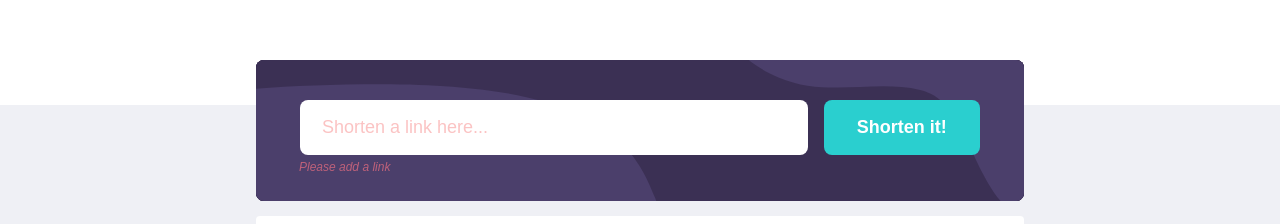
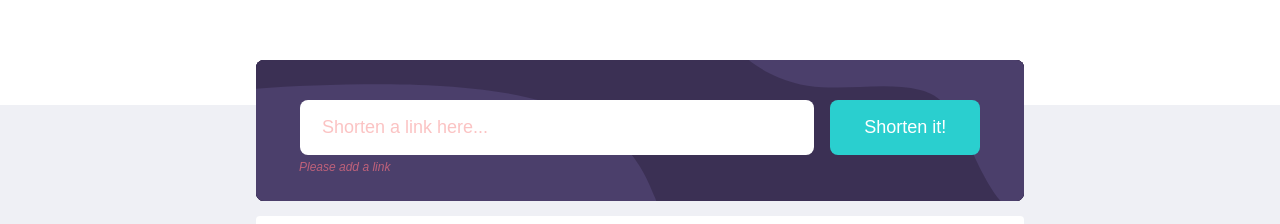
Before and after one commit to AlenJakob/Short-url, a Vue app: page / in a window 1280 px wide. Shown: the top 224 px of the page. Built offline with nearby package versions, Linux system fonts and the light colour scheme.

Commit message:
moved input to new component

```diff
--- /dev/null
+++ b/src/components/SearchBar/Input.vue
@@ -0,0 +1,85 @@
+<template>
+  <div class="bar">
+    <form class="search">
+      <input
+        v-model="input"
+        class="input"
+        type="text"
+        placeholder="Shorten a link here..."
+      />
+      <button @click.prevent="shorten(input)" class="btn btn-action">Shorten it!</button>
+    </form>
+    <label class="txt-warning" for="search">
+      <i>Please add a link</i>
+    </label>
+  </div>
+</template>
+
+<script>
+export default {
+  props: {
+    shorten: { type: Function },
+  },
+  data() {
+    return {
+      input: "",
+    };
+  },
+};
+</script>
+
+<style lang="scss">
+.bar {
+  width: 100%;
+  display: flex;
+  align-self: center;
+  flex-direction: column;
+  & .txt-warning {
+    margin-top: 5px;
+    padding-left: 2px;
+    align-self: flex-start;
+    font-size: 12px;
+    color: #be617a;
+  }
+  & .search {
+    margin-top: 12.5px;
+    display: flex;
+
+    & .input {
+      color: hsl(255, 11%, 22%);
+      font-size: 18px;
+      text-indent: 20px;
+      padding: 15px 0;
+      flex-grow: 5;
+      border: 2px solid transparent;
+      &:hover {
+        border: 2px solid #de6979;
+      }
+      &::placeholder {
+        color: hsla(0, 87%, 67%, 0.384);
+      }
+    }
+    & .btn-action {
+      font-size: 18px;
+      flex-grow: 1;
+    }
+  }
+}
+.btn,
+.input {
+  cursor: pointer;
+  border-radius: 8px;
+  margin: 0 8px;
+}
+.txt-warning {
+  margin-left: 5px;
+}
+.btn {
+  background: hsl(180, 66%, 49%);
+  color: #fff;
+  border: none;
+  &:hover {
+    background: #9be3e2;
+  }
+}
+</style>
--- a/src/components/SearchBar/SearchBar.vue
+++ b/src/components/SearchBar/SearchBar.vue
@@ -3,37 +3,36 @@
     <div class="search-bg"></div>
     <div class="main-bar">
       <div class="search-bar">
-        <div class="bar">
-          <form class="search">
-            <input v-model="input" class="input" type="text" placeholder="Shorten a link here..." />
-            <button @click.prevent="shorten()" class="btn btn-action">Shorten it!</button>
-          </form>
-          <label class="txt-warning" for="search">
-            <i>Please add a link</i>
-          </label>
-        </div>
+        <!-- Input Component with passed method -->
+        <Input :shorten="shorten" />
       </div>
       <div class="links">
         <div class="link" v-for="link in links" :key="link.id">
-          <div class="regular">{{ link.regular }}</div>
+          <div class="regular">{{ link.regularLink }}</div>
           <div class="action">
-            <div class="shorter">{{ link.shorter }}</div>
+            <div class="shorter">{{ link.shorterLink }}</div>
             <button
-              @click="btnStatus(link.id, link.shorter)"
+              @click="btnStatus(link.id, link.shorterLink)"
               class="btn btn-copy"
               :class="link.isActive ? 'isActive' : ''"
-            >{{ link.isActive ? "Copied" : "Copy" }}</button>
+            >
+              {{ link.isActive ? "Copied" : "Copy" }}
+            </button>
           </div>
         </div>
       </div>
-      <h2>{{copied}}</h2>
+      <h2>{{ copied }}</h2>
     </div>
   </div>
 </template>
 
 <script>
-import { uuid } from "./uuid.js"
+import { uuid } from "./uuid.js";
+import Input from "./Input";
 export default {
+  components: {
+    Input,
+  },
   data() {
     return {
       input: "",
@@ -41,20 +40,20 @@ export default {
       links: [
         {
           id: uuid(),
-          regular: "regular link 1",
-          shorter: "shorter link 1",
+          regularLink: "regular link 1",
+          shorterLink: "shorter link 1",
           isActive: false,
         },
         {
           id: uuid(),
-          regular: "regular link 2",
-          shorter: "shorter link 2",
+          regularLink: "regular link 2",
+          shorterLink: "shorter link 2",
           isActive: false,
         },
         {
           id: uuid(),
-          regular: "regular link 3",
-          shorter: "shorter link 3",
+          regularLink: "regular link 3",
+          shorterLink: "shorter link 3",
           isActive: false,
         },
       ],
@@ -62,37 +61,44 @@ export default {
   },
   methods: {
     btnStatus(id, copied) {
-      this.copied = copied
+      this.copied = copied;
       let copiedLinks = [...this.links];
       copiedLinks.map((link) => {
         link.isActive = false;
         return {
           ...link,
-          isActive:
-            link.id === id ? (link.isActive = true) : (link.isActive = false),
+          isActive: link.id === id ? (link.isActive = true) : (link.isActive = false),
         };
       });
     },
-    shorten() {
+    shorten(value) {
+      console.log(value);
       this.links.push({
         id: uuid(),
-        regular: this.input,
-        shorter: this.parseLink(this.input),
+        regularLink: this.validateInput(value),
+        shorterLink: this.parseLink(value),
         isActive: false,
       });
-      console.log("link is shorted" , this.links);
+      console.log("link is shorted", this.links);
     },
-    parseLink(link){
-return link.substr(0,6);
-    }
+    parseLink(link) {
+      return link.substr(0, 6) + "hello";
+    },
+    validateInput(value) {
+      console.log(value);
+      if (value.length < 5) {
+        console.log("to short");
+        return;
+      } else {
+        console.log(value);
+        return value;
+      }
+    },
   },
-  mounted(){
-    // console.log(uuid())
-  }
 };
 </script>
 
-<style lang="scss">
+<style scoped lang="scss">
 .isActive {
   background: hsl(257, 27%, 26%) !important;
 }
@@ -131,41 +137,6 @@ return link.substr(0,6);
     height: 100%;
     z-index: -1;
   }
-  & .bar {
-    width: 100%;
-    display: flex;
-    align-self: center;
-    flex-direction: column;
-    & .search {
-      margin-top: 12.5px;
-      display: flex;
-      & .input {
-        color: hsl(255, 11%, 22%);
-        font-size: 18px;
-        text-indent: 20px;
-        padding: 15px 0;
-        flex-grow: 5;
-        border: 2px solid transparent;
-        &:hover {
-          border: 2px solid #de6979;
-        }
-        &::placeholder {
-          color: hsla(0, 87%, 67%, 0.384);
-        }
-      }
-      & .btn-action {
-        font-size: 18px;
-        flex-grow: 1;
-      }
-    }
-  }
-  & .txt-warning {
-    margin-top: 5px;
-    padding-left: 2px;
-    align-self: flex-start;
-    font-size: 12px;
-    color: #be617a;
-  }
 }
 .btn,
 .input {
@@ -175,9 +146,6 @@ return link.substr(0,6);
 }
 .btn-action {
   font-weight: bold;
-}
-.txt-warning {
-  margin-left: 5px;
 }
 .links {
   margin: 15px 0;
```
